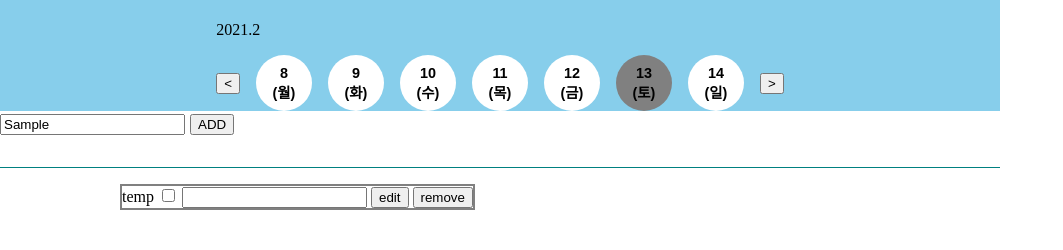
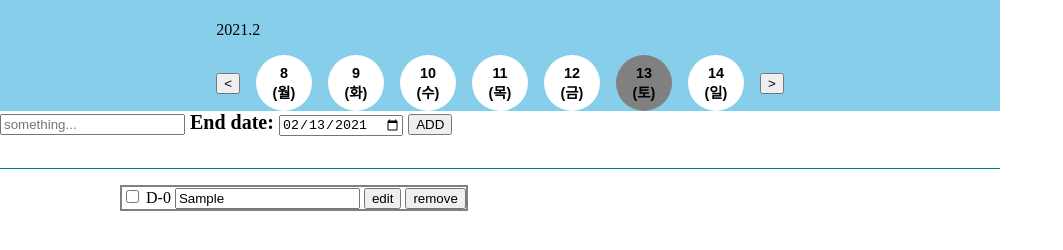
Before and after one commit to justdotiung/tstodolist, a website with bundled scripts: page index.html in a window 1280 px wide. Both pictures are taken after typing "Sample" into the empty fields and a click on the button "ADD". Shown: the part 48-298 px from the top of the page, without its empty margins (0-1063 px from the left). Built offline with nearby package versions, Linux system fonts and the light colour scheme.

Commit message:
data structure

```diff
--- a/src/app.ts
+++ b/src/app.ts
@@ -1,3 +1,4 @@
+import * as api from './components/api/fooAPI.js';
 import { ContentItem } from './components/content/contentItem.js';
 import { ContentList } from './components/content/contentList.js';
 import { Content } from './components/content/contnet.js';
@@ -6,6 +7,7 @@ import { Header } from './components/header/header.js';
 import { ListItem } from './components/header/headerItem.js';
 import { HeaderList } from './components/header/headerList.js';
 import { HeadPopup } from './components/popup/headPopup.js';
+import Week from './utils/date.js';
 import Weekly from './utils/date.js';
 
 class App {
@@ -15,16 +17,20 @@ class App {
     const content = new Content(new ContentList());
     const footer = new Footer();
     items.forEach((item) =>
-      item.setClickHandler((e: Event) => {
-        // console.log(item.data);
-        // content.getChildComponent().addChild(new ContentItem('temp'));
+      item.setClickHandler(() => {
+        content.setCalendarDate(item.data);
+        content.getChildComponent().removeAllChildNode();
+
+        const initDate = Week.getChangeDataFormat(item.data);
+        api.listByinitDate(initDate).forEach((obj) => content.getChildComponent().addChild(new ContentItem(obj)));
       })
     );
     header.attachTo(this.target);
     content.attachTo(target);
+    content.setCalendarDate(Week.getTodayData());
 
-    content.setOnClick(() => {
-      content.getChildComponent().addChild(new ContentItem('temp'));
+    content.setOnClick((data) => {
+      content.getChildComponent().addChild(new ContentItem(data));
     });
     // footer.attachTo(target);
   }
--- a/src/components/api/fooAPI.ts
+++ b/src/components/api/fooAPI.ts
@@ -1,15 +1,42 @@
-let data: [];
+let todoData: DBTodoData[] = [];
 
-/*
-export const post = (data) => {
-  data.push(data);
-}
+export type TodoData = {
+  initDate: string;
+  text: string;
+  endDate: string;
+};
 
-export const get = (id) => {
-  return data[id];
-}
+export type DBTodoData = {
+  id: number;
+  initDate: string;
+  text: string;
+  endDate: string;
+  checked: boolean;
+};
 
-export const delete = (id) => {
-  data.filter(data => data.id !== id);
-}
-*/
+export const post = (data: TodoData): number => {
+  const lastIdx = todoData.length > 0 ? todoData.length - 1 : 0;
+  const id = todoData[lastIdx] ? todoData[lastIdx].id + 1 : 0;
+  todoData.push({ ...data, id, checked: false });
+  return id;
+};
+
+export const all = (): Array<TodoData> => {
+  return todoData;
+};
+
+export const edit = (edit: DBTodoData): void => {
+  todoData = todoData.map((data) => (data.id === edit.id ? edit : data));
+};
+
+export const listByinitDate = (initDate: string): Array<DBTodoData> => {
+  return todoData.filter((obj) => obj.initDate === initDate);
+};
+
+export const getDataById = (id: number): DBTodoData => {
+  return todoData.filter((obj) => obj.id === id)[0];
+};
+
+export const deleteId = (id: number): void => {
+  todoData = todoData.filter((data) => data.id !== id);
+};
--- a/src/components/content/contentItem.ts
+++ b/src/components/content/contentItem.ts
@@ -1,16 +1,45 @@
+import Week from '../../utils/date.js';
+import * as api from '../api/fooAPI.js';
 import { BaseComponent } from './../../pageComponent.js';
 export class ContentItem extends BaseComponent {
-  constructor(content: string) {
+  constructor(private data: api.DBTodoData) {
     super(`<div class="content__item">
+            <input type="checkbox" id="checkbox">
             <span></span>
-            <input type="checkbox" >
-            <input type="text">
-            <button>edit</button>
-            <button>remove</button>
+            <input type="text" class="content__item__input">
+            <button class="content__item__edit">edit</button>
+            <button class="content__item__remove">remove</button>
           </div>`);
 
-    const span = this.element.querySelector('span') as HTMLSpanElement;
+    const input = this.element.querySelector('.content__item__input') as HTMLInputElement;
+    const span = this.element.querySelector('span') as HTMLInputElement;
+    span.textContent = this.countDay();
+    input.value = data.text;
 
-    span.textContent = content;
+    const checkbox = this.element.querySelector('input[type="checkbox"]') as HTMLInputElement;
+    const editBtn = this.element.querySelector('.content__item__edit') as HTMLButtonElement;
+    const removeBtn = this.element.querySelector('.content__item__remove') as HTMLButtonElement;
+    checkbox.checked = data.checked;
+    checkbox.checked ? input.classList.add('deco') : input.classList.remove('deco');
+    editBtn.onclick = () => {
+      const data = { ...this.data, text: input.value, checked: checkbox.checked };
+      api.edit(data);
+      console.log(api.all());
+    };
+
+    removeBtn.onclick = () => {
+      api.deleteId(data.id);
+      this.element.parentElement?.removeChild(this.element);
+    };
+
+    checkbox.onclick = () => {
+      checkbox.checked ? input.classList.add('deco') : input.classList.remove('deco');
+    };
+  }
+
+  private countDay(): string {
+    const count = Week.getRemainingDays(Week.getChangeDataFormat(Week.getTodayData()), this.data.endDate);
+
+    return `D-${count < 0 ? 0 : count}`;
   }
 }
--- a/src/components/content/contentList.ts
+++ b/src/components/content/contentList.ts
@@ -10,4 +10,11 @@ export class ContentList extends BaseComponent {
     const ul = this.element.querySelector('.content__box__div') as HTMLUListElement;
     child.attachTo(ul);
   }
+
+  removeAllChildNode(): void {
+    const ul = this.element.querySelector('.content__box__div') as HTMLUListElement;
+    while (ul.firstChild) {
+      ul.removeChild(ul.firstChild);
+    }
+  }
 }
--- a/src/components/content/contnet.ts
+++ b/src/components/content/contnet.ts
@@ -1,24 +1,28 @@
+import * as api from './../api/fooAPI.js';
 import { BaseComponent } from '../../pageComponent.js';
+import Week, { WeekData } from '../../utils/date.js';
 
-type OnClick = () => void;
+type OnClick = (data: api.DBTodoData) => void;
 
 export class Content<T extends BaseComponent> extends BaseComponent {
   private onClick: OnClick | undefined;
+  private _date: WeekData | undefined;
   constructor(private component: T) {
     super(`<section class="content__section">
               <div class="content">
                 <div class="content__box__title">
-                  <input type="text" >
+                  <input type="text" class="content__text" placeholder="something..." >
+                  <label for="end">End date:</label>
+                  <input type="date" id="end" name="trip-start" >
                   <button>ADD</button>
                 </div>
               </div>
           </section>`);
     component.attachTo(this.element);
-    // this.content = this.element.querySelector('.content') as HTMLElement;
     const button = this.element.querySelector('button') as HTMLButtonElement;
 
     button.addEventListener('click', () => {
-      this.onClick && this.onClick();
+      this.onAdd();
     });
   }
 
@@ -29,4 +33,23 @@ export class Content<T extends BaseComponent> extends BaseComponent {
   setOnClick(listener: OnClick): void {
     this.onClick = listener;
   }
+
+  private onAdd() {
+    const text = this.element.querySelector('.content__text') as HTMLInputElement;
+    const date = this.element.querySelector('#end') as HTMLInputElement;
+    const initDate = Week.getChangeDataFormat(this._date as WeekData);
+    const data = { initDate, text: text.value, endDate: date.value };
+    const id = api.post(data);
+    this.onClick && this.onClick(api.getDataById(id));
+
+    text.value = '';
+    date.value = initDate;
+  }
+
+  setCalendarDate(data: WeekData): void {
+    const date = this.element.querySelector('#end') as HTMLInputElement;
+    date.value = Week.getChangeDataFormat(data);
+    date.min = Week.getChangeDataFormat(data);
+    this._date = data;
+  }
 }
--- a/src/components/header/headerList.ts
+++ b/src/components/header/headerList.ts
@@ -86,6 +86,10 @@ export class HeaderList extends BaseComponent {
       });
     }
     this.items[this.idx].click = true;
+
+    if (this.idx === idx) {
+      this.items[this.idx].addHighlight();
+    }
   }
 
   private changeYearAndMonth(day: WeekData): void {
--- a/src/utils/date.ts
+++ b/src/utils/date.ts
@@ -4,7 +4,7 @@ export type WeekData = {
   day: number;
   date: number;
 };
-type WeekNumber = 0 | 1 | 2 | 3 | 4 | 5 | 6;
+// type WeekNumber = 0 | 1 | 2 | 3 | 4 | 5 | 6;
 
 export default class Week {
   private static week: Array<WeekData> = Week.getSelectDays(new Date(Date.now()));
@@ -62,7 +62,6 @@ export default class Week {
 
   /**
    * 차주를 가져온다.
-   * @param {WeekNumber} day 해당 요일
    */
   static getNextWeek(): Array<WeekData> {
     const checkDay = Week.week[0];
@@ -79,7 +78,6 @@ export default class Week {
 
   /**
    * 전주를 가져온다
-   * @param {WeekNumber} day 해당 요일
    */
   static getPrevWeek(): Array<WeekData> {
     const checkDay = Week.week[0];
@@ -101,6 +99,15 @@ export default class Week {
     return this.getSelectDays(new Date(Date.now()));
   }
 
+  static getChangeDataFormat(data: WeekData): string {
+    const year = data.year;
+    const month = data.month;
+    const date = data.date;
+    const m = month < 10 ? `0${month}` : `${month}`;
+    const d = date < 10 ? `0${date}` : `${date}`;
+    return `${year}-${m}-${d}`;
+  }
+
   static getYear(): number {
     return new Date(Date.now()).getFullYear();
   }
@@ -112,4 +119,18 @@ export default class Week {
   static getDate(): number {
     return new Date(Date.now()).getDate();
   }
+
+  static getTodayData(): WeekData {
+    return this.week.find((data) => data.date === Week.getDate()) as WeekData;
+  }
+
+  static getRemainingDays(start: string, end: string): number {
+    const [startYear, startMonth, startDay] = start.split('-').map((str) => Number(str));
+    const [endYear, endMonth, endDay] = end.split('-').map((str) => Number(str));
+
+    const startTime = new Date(startYear, startMonth - 1, startDay).getTime();
+    const endTime = new Date(endYear, endMonth - 1, endDay).getTime();
+
+    return (endTime - startTime) / 1000 / 60 / 60 / 24;
+  }
 }
--- a/style/style.css
+++ b/style/style.css
@@ -218,3 +218,7 @@ header {
 .popup__error.error {
   display: inline;
 }
+
+.content__item__input.deco {
+  text-decoration: line-through;
+}
--- a/tsconfig.json
+++ b/tsconfig.json
@@ -4,9 +4,9 @@
 
     /* Basic Options */
     // "incremental": true,                   /* Enable incremental compilation */
-    "target": "es5" /* Specify ECMAScript target version: 'ES3' (default), 'ES5', 'ES2015', 'ES2016', 'ES2017', 'ES2018', 'ES2019', 'ES2020', or 'ESNEXT'. */,
+    "target": "es6" /* Specify ECMAScript target version: 'ES3' (default), 'ES5', 'ES2015', 'ES2016', 'ES2017', 'ES2018', 'ES2019', 'ES2020', or 'ESNEXT'. */,
     "module": "es2015" /* Specify module code generation: 'none', 'commonjs', 'amd', 'system', 'umd', 'es2015', 'es2020', or 'ESNext'. */,
-    // "lib": [],                             /* Specify library files to be included in the compilation. */
+    // "lib": [] /* Specify library files to be included in the compilation. */,
     // "allowJs": true,                       /* Allow javascript files to be compiled. */
     // "checkJs": true,                       /* Report errors in .js files. */
     // "jsx": "preserve",                     /* Specify JSX code generation: 'preserve', 'react-native', or 'react'. */
```
Also changed, not shown: dist/app.js, dist/components/api/fooAPI.js, dist/components/content/contentItem.js, dist/components/content/contentList.js, dist/components/content/contnet.js, dist/components/footer/footer.js, dist/components/header/header.js, dist/components/header/headerItem.js, dist/components/header/headerList.js, dist/components/popup/headPopup.js, dist/pageComponent.js, dist/utils/date.js.
